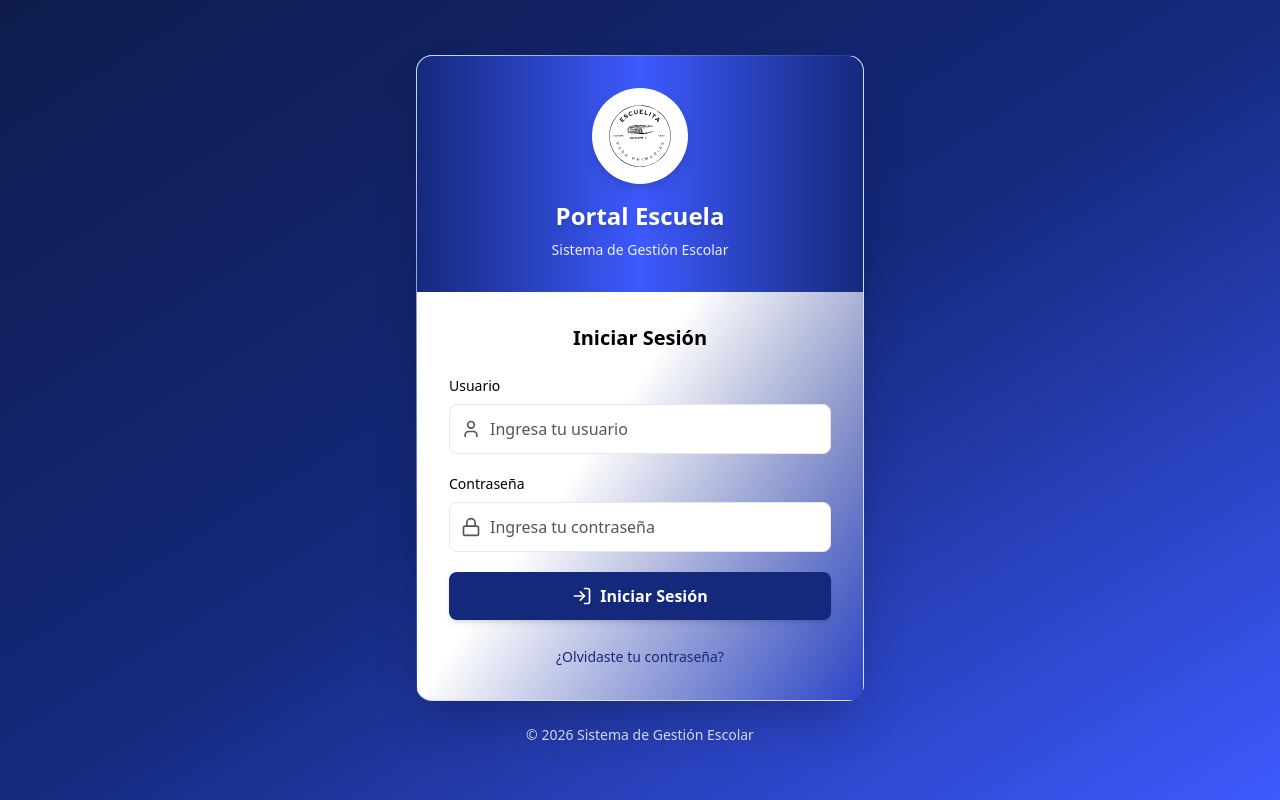
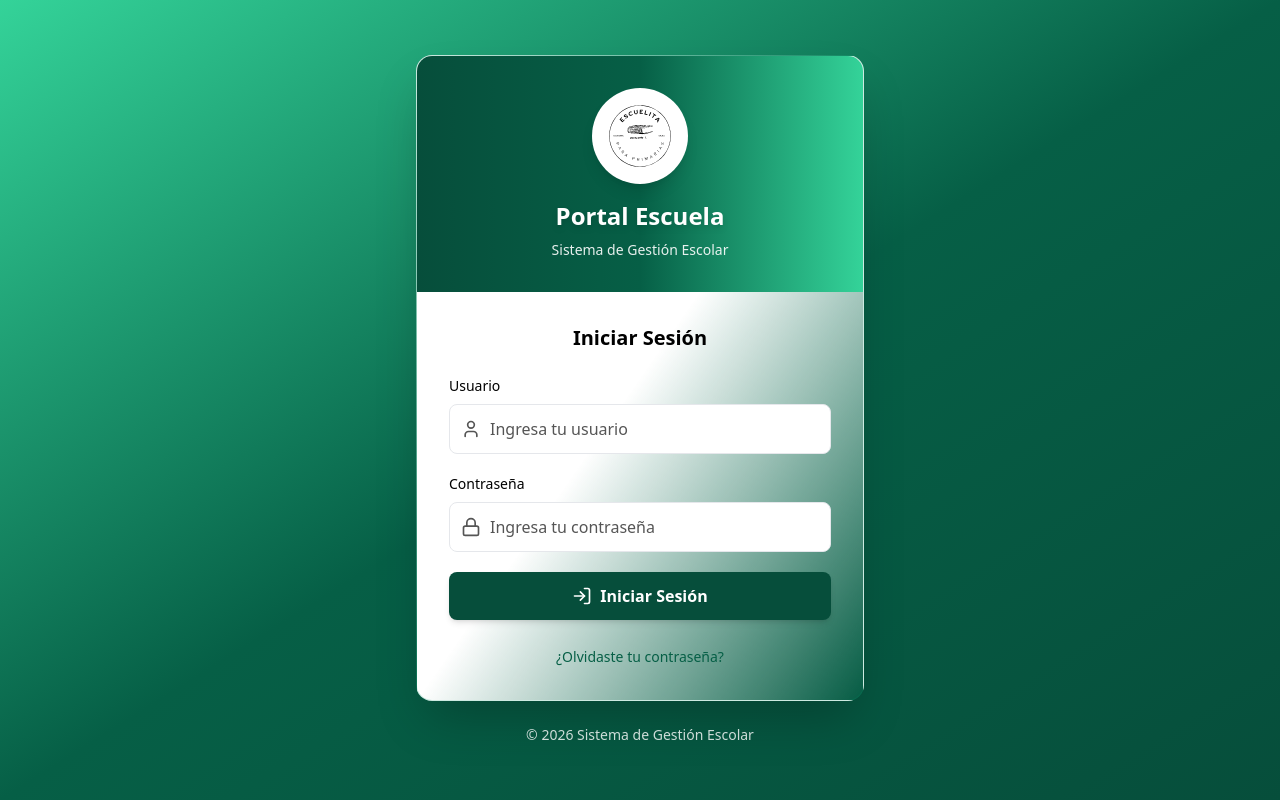
Before and after one commit to oicapse-uwu/proyecto-escuela-primaria, a React (Vite) app in the folder escuelita-frontend/: page /escuela/login in a window 1280 px wide. Built offline with nearby package versions, Linux system fonts and the light colour scheme; no server answers.

Commit message:
Actualizacion de color al login de ecuelas

```diff
--- a/escuelita-frontend/src/pages/LoginEscuela.tsx
+++ b/escuelita-frontend/src/pages/LoginEscuela.tsx
@@ -33,12 +33,12 @@ const LoginEscuela: React.FC = () => {
     };
 
     return (
-        <div className="min-h-screen flex items-center justify-center bg-gradient-to-br from-primary-dark via-primary to-primary-light p-4">
+        <div className="min-h-screen flex items-center justify-center bg-gradient-to-br from-[#34d399] via-escuela to-escuela-dark p-4">
             <div className="w-full max-w-md">
                 {/* Card principal */}
-                <div className="bg-gradient-to-br from-white via-white to-primary-light/10 rounded-2xl shadow-2xl overflow-hidden border border-primary-light/20">
+                <div className="bg-gradient-to-br from-white via-white to-escuela-light/10 rounded-2xl shadow-2xl overflow-hidden border border-escuela-light/20">
                     {/* Header */}
-                    <div className="bg-gradient-to-r from-primary via-primary-light to-primary p-8 text-center relative">
+                    <div className="bg-gradient-to-r from-escuela-dark via-escuela to-[#34d399] p-8 text-center relative">
                         <div className="w-24 h-24 bg-white rounded-full flex items-center justify-center mx-auto mb-4 shadow-lg p-3">
                             <img src="/src/assets/logo/Logo_escuelita.svg" alt="Logo Escuelita" className="w-full h-full object-contain" />
                         </div>
@@ -75,7 +75,7 @@ const LoginEscuela: React.FC = () => {
                                         type="text"
                                         value={credentials.usuario}
                                         onChange={(e) => setCredentials({ ...credentials, usuario: e.target.value })}
-                                        className="block w-full pl-10 pr-3 py-3 border border-border-primary rounded-lg focus:ring-2 focus:ring-primary focus:border-transparent transition-all outline-none text-text-primary placeholder-text-secondary"
+                                        className="block w-full pl-10 pr-3 py-3 border border-border-primary rounded-lg focus:ring-2 focus:ring-escuela focus:border-transparent transition-all outline-none text-text-primary placeholder-text-secondary"
                                         placeholder="Ingresa tu usuario"
                                         disabled={isLoading}
                                         autoComplete="username"
@@ -97,7 +97,7 @@ const LoginEscuela: React.FC = () => {
                                         type="password"
                                         value={credentials.contrasena}
                                         onChange={(e) => setCredentials({ ...credentials, contrasena: e.target.value })}
-                                        className="block w-full pl-10 pr-3 py-3 border border-border-primary rounded-lg focus:ring-2 focus:ring-primary focus:border-transparent transition-all outline-none text-text-primary placeholder-text-secondary"
+                                        className="block w-full pl-10 pr-3 py-3 border border-border-primary rounded-lg focus:ring-2 focus:ring-escuela focus:border-transparent transition-all outline-none text-text-primary placeholder-text-secondary"
                                         placeholder="Ingresa tu contraseña"
                                         disabled={isLoading}
                                         autoComplete="current-password"
@@ -109,7 +109,7 @@ const LoginEscuela: React.FC = () => {
                             <button
                                 type="submit"
                                 disabled={isLoading}
-                                className="w-full bg-primary hover:bg-primary-dark text-white font-semibold py-3 px-4 rounded-lg transition-all duration-200 flex items-center justify-center space-x-2 disabled:opacity-50 disabled:cursor-not-allowed shadow-md hover:shadow-lg"
+                                className="w-full bg-escuela-dark hover:bg-escuela text-white font-semibold py-3 px-4 rounded-lg transition-all duration-200 flex items-center justify-center space-x-2 disabled:opacity-50 disabled:cursor-not-allowed shadow-md hover:shadow-lg"
                             >
                                 {isLoading ? (
                                     <>
@@ -129,7 +129,7 @@ const LoginEscuela: React.FC = () => {
                         <div className="mt-6 text-center">
                             <a
                                 href="#"
-                                className="text-sm text-primary hover:text-primary-dark transition-colors"
+                                className="text-sm text-escuela hover:text-escuela-dark transition-colors"
                                 onClick={(e) => {
                                     e.preventDefault();
                                     alert('Funcionalidad de recuperación de contraseña próximamente');
```
